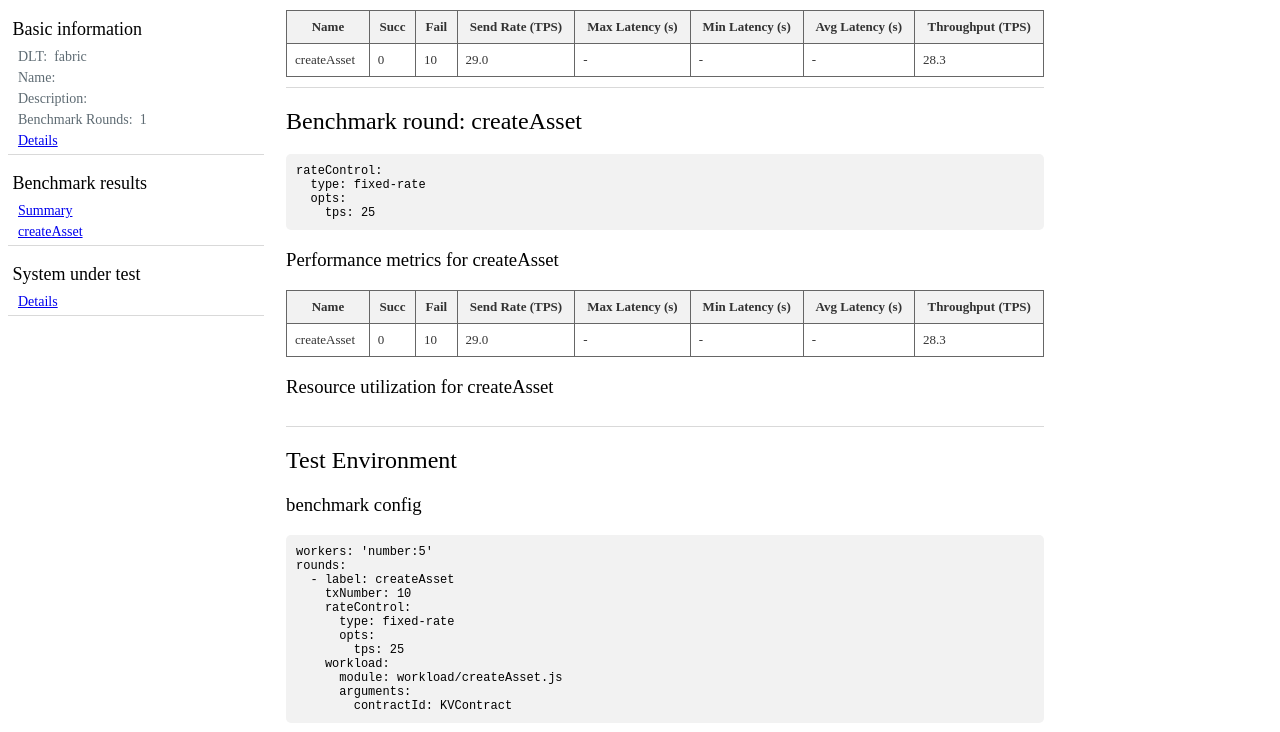
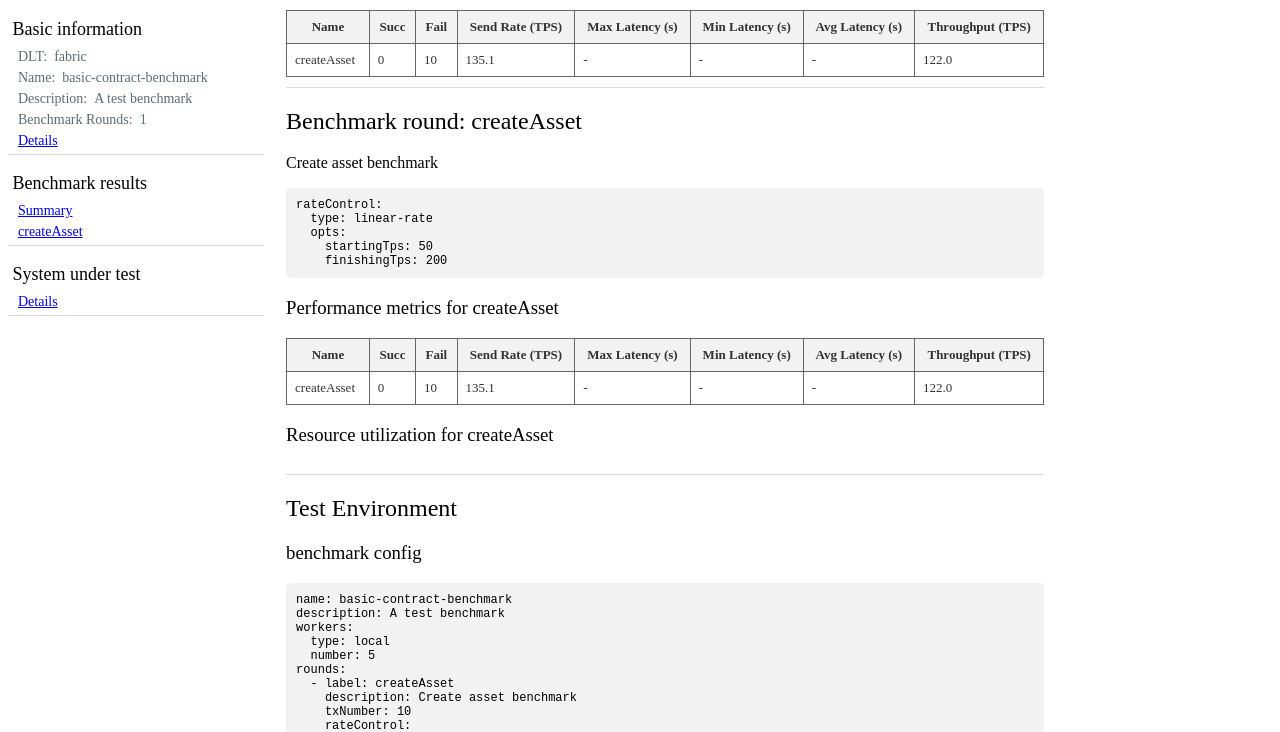
Before and after one commit to PraneshCBE/Hyperledger-for-IoT, a website: page caliper/report.html in a window 1280 px wide. Shown: the part 207-939 px from the top of the page. Drawn offline with nearby package versions, Linux system fonts and the light colour scheme.

Commit message:
caliper integrated, issue with Permission Denied: Unkown Org for creator

```diff
--- a/caliper/report.html
+++ b/caliper/report.html
@@ -126,8 +126,8 @@
             <ul>
                 <h3>&nbspBasic information</h3>
                 <li>DLT: &nbsp<span style="font-weight: 500;">fabric</span></li>
-                <li>Name: &nbsp<span style="font-weight: 500;"></span></li>
-                <li>Description: &nbsp<span style="font-weight: 500;"></span></li>
+                <li>Name: &nbsp<span style="font-weight: 500;">basic-contract-benchmark</span></li>
+                <li>Description: &nbsp<span style="font-weight: 500;">A test benchmark</span></li>
                 <li>Benchmark Rounds: &nbsp<span style="font-weight: 500;">1</span></li>
                 <li><a href="#benchmarkInfo">Details</a></li>
             </ul>
@@ -152,17 +152,18 @@
                     </tr>
 
                     <tr>
-                         <td>createAsset</td> <td>0</td> <td>10</td> <td>29.0</td> <td>-</td> <td>-</td> <td>-</td> <td>28.3</td>
+                         <td>createAsset</td> <td>0</td> <td>10</td> <td>135.1</td> <td>-</td> <td>-</td> <td>-</td> <td>122.0</td>
                     </tr>
                 </table>
             </div>
             <div style="border-bottom: 1px solid #d9d9d9; padding-bottom: 10px;" id="createAsset">
                 <h2>Benchmark round: createAsset</h2>
-                <p></p>
+                <p>Create asset benchmark</p>
                 <pre style="overflow: visible;white-space: pre-wrap;max-height:100%;">rateControl:
-  type: fixed-rate
+  type: linear-rate
   opts:
-    tps: 25
+    startingTps: 50
+    finishingTps: 200
 </pre>
                         <h3>Performance metrics for createAsset</h3>
                             <table style="min-width: 100%;">
@@ -170,7 +171,7 @@
                                      <th>Name</th> <th>Succ</th> <th>Fail</th> <th>Send Rate (TPS)</th> <th>Max Latency (s)</th> <th>Min Latency (s)</th> <th>Avg Latency (s)</th> <th>Throughput (TPS)</th>
                                 </tr>
                                 <tr>
-                                     <td>createAsset</td> <td>0</td> <td>10</td> <td>29.0</td> <td>-</td> <td>-</td> <td>-</td> <td>28.3</td>
+                                     <td>createAsset</td> <td>0</td> <td>10</td> <td>135.1</td> <td>-</td> <td>-</td> <td>-</td> <td>122.0</td>
                                 </tr>
                             </table>
                         <h3>Resource utilization for createAsset</h3>
@@ -179,18 +180,24 @@
             <div style="border-bottom: 1px solid #d9d9d9; padding-bottom: 10px;">
                 <h2>Test Environment</h2>
                 <h3>benchmark config</h3>
-                <pre id="benchmarkInfo" style="overflow: visible;white-space: pre-wrap;max-height:100%;">workers: &#39;number:5&#39;
+                <pre id="benchmarkInfo" style="overflow: visible;white-space: pre-wrap;max-height:100%;">name: basic-contract-benchmark
+description: A test benchmark
+workers:
+  type: local
+  number: 5
 rounds:
   - label: createAsset
+    description: Create asset benchmark
     txNumber: 10
     rateControl:
-      type: fixed-rate
+      type: linear-rate
       opts:
-        tps: 25
+        startingTps: 50
+        finishingTps: 200
     workload:
       module: workload&#x2F;createAsset.js
       arguments:
-        contractId: KVContract
+        contractId: basic
 </pre>
                 <h3>SUT</h3>
                 <pre id="sutdetails">not provided</pre>
--- a/chaincodes/chaincode-kv-node/package.json
+++ b/chaincodes/chaincode-kv-node/package.json
@@ -1,5 +1,5 @@
 {
-  "name": "chaincode-kv-node",
+  "name": "chaincode1",
   "version": "0.2.0",
   "main": "index.js",
   "engines": {
```
Also changed, not shown: caliper/benchmarks/assetCCBenchmark.yaml (+28 -5 lines), caliper/networks/networkConfig.yaml (+10 -1 lines), caliperResult.png (added), calliperResults.png (added), 1 other file.
